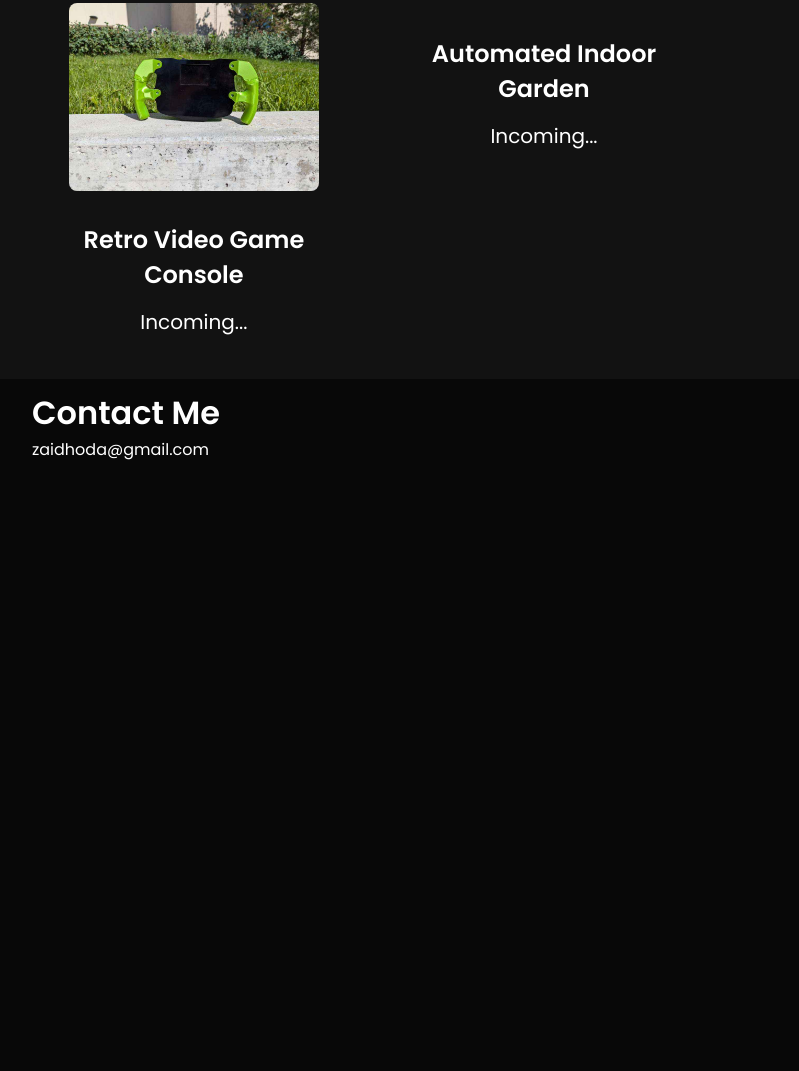
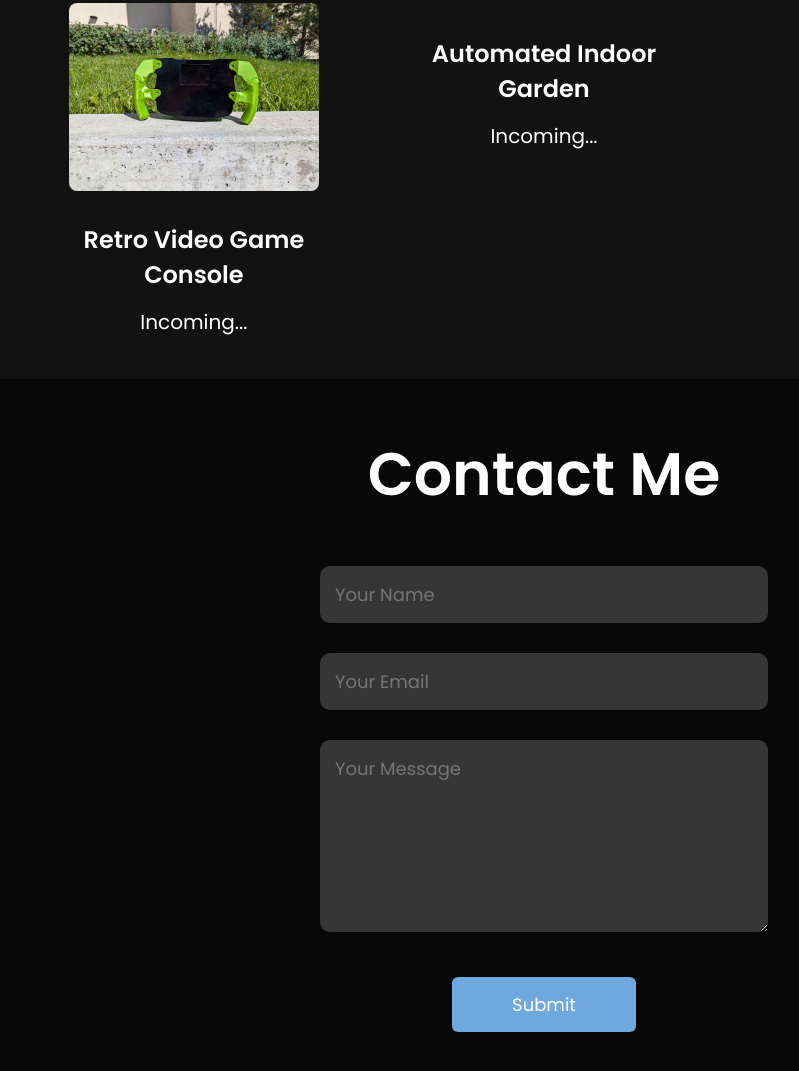
Before and after one commit to zzaid17/zzaid17.github.io, a plain HTML site: page index.html in a window 1280 px wide. Shown: the part 3438-4509 px from the top of the page, without its empty margins (96-895 px from the left). Before the commit the page ends 3910 px from the top, so only its background shows below. Drawn offline with Linux system fonts and the light colour scheme.

Commit message:
redid contact form

```diff
--- a/index.html
+++ b/index.html
@@ -175,18 +175,17 @@
 
 <!-- Contact -->
 <div id="contact">
-    <div class="container">
-        <div class="row">
-            <div class="contact-left">
-                <h1 class ="sub-title">Contact Me</h1>
-                <p>zaidhoda@gmail.com</p>
-            </div>
-            <div class="contact-right"></div>
-        </div>
-    </div>
+    <h1 class ="sub-title">Contact Me</h1>
+    <div class="contact">
+      <form>
+        <input type="text" name="name" placeholder="Your Name" required>
+        <input type="email" name="email" placeholder="Your Email" required>
+        <textarea name="message" rows="6" placeholder="Your Message"></textarea>
+        <button type="submit" class="btn btn2">Submit</button>
+      </form>
+  </div>
 </div>
 
-<script src="script.js"></script>
 
 </body>
 </html>
--- a/script.js
+++ /dev/null
@@ -1,13 +0,0 @@
-var tablinks = document.getElementsByClassName("tab-links");
-var tabcontents = document.getElementsByClassName("tab-contents");
-
-function opentab(event, tabname){
-    for (var tablink of tablinks){
-        tablink.classList.remove("active-link");
-    }
-    for (var tabcontent of tabcontents){
-        tabcontent.classList.remove("active-tab");
-    }
-    event.currentTarget.classList.add("active-link");
-    document.getElementById(tabname).classList.add("active-tab")
-}
--- a/style.css
+++ b/style.css
@@ -337,3 +337,46 @@ body{
 }
 
 /* Contact */
+
+#contact .btn.btn2{
+  display: inline-block;
+  background: #6fa8dc;
+  color: #ffffff;
+  border: #000000;
+  margin-top: 30px;
+}
+
+#contact .contact form {
+  display: flex;
+  flex-direction: column;
+  align-items: center;
+  margin-bottom: 50px;
+}
+
+#contact form input, form textarea {
+  width: 35%;
+  border: 0;
+  outline: none;
+  background: #363636;
+  padding: 15px;
+  margin: 15px 0;
+  color: #fff;
+  font-size: 18px;
+  border-radius: 10px;
+}
+
+#contact .sub-title{
+  font-size: 60px;
+  font-weight: 600;
+  text-align: center;
+  margin-bottom: 2rem;
+  margin-top: 50px
+}
+
+#contact form .btn2{
+  padding: 14px 60px;
+  font-size: 18px;
+  margin-top: 20px;
+  cursor: pointer;
+  border-radius: 6px;
+}
```
